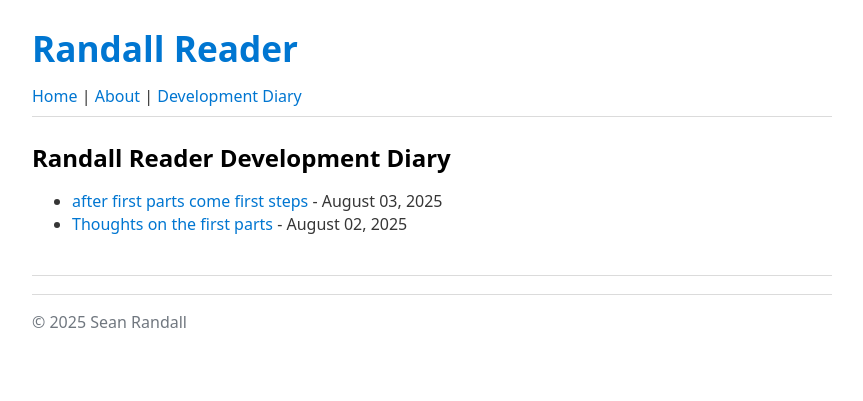
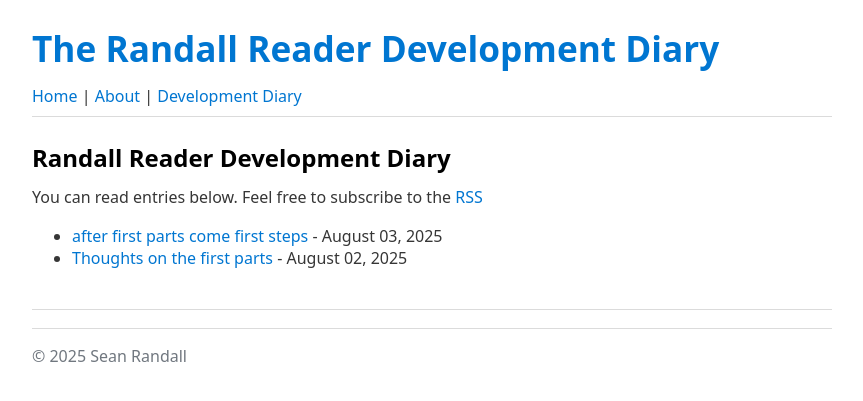
Before and after one commit to SeanRandall/Randallreader_web, a Jekyll site: the page built from blog.html, in a window 1280 px wide. Shown: the top 401 px of the page, without its empty margins (208-1071 px from the left). Built offline with Jekyll 4.4.1, drawn with Linux system fonts in a browser that asks for light colours.

Commit message:
RSS support for the diary

```diff
--- a/_config.yml
+++ b/_config.yml
@@ -1,3 +1,8 @@
 title: Randall Reader
 baseurl: ""
 image_path: /assets/images
+plugins:
+  - jekyll-feed
+title: The Randall Reader Development Diary
+
+author: Sean Randall
--- a/_layouts/default.html
+++ b/_layouts/default.html
@@ -2,6 +2,7 @@
 <html lang="en-gb">
   <head>
 <link rel="stylesheet" href="https://cdn.jsdelivr.net/npm/water.css@2/out/water.css">
+<link rel="alternate" type="application/atom+xml" title="{{ site.title }}" href="/feed.xml">
     <meta charset="utf-8">
     <title>{{ page.title }} | {{ site.title }}</title>
   </head>
@@ -21,6 +22,7 @@
     <footer>
       <hr>
       <p>© 2025 Sean Randall</p>
+
     </footer>
   </body>
 </html>
--- a/blog.html
+++ b/blog.html
@@ -3,7 +3,7 @@ layout: default
 title: Randall Reader Development  Diary
 ---
 
-
+You can read entries below. Feel free to subscribe to the <a class="btn btn-rss" href="/feed.xml" target="_blank">RSS</a>
 <ul>
   {% for post in site.posts %}
     <li>
```
